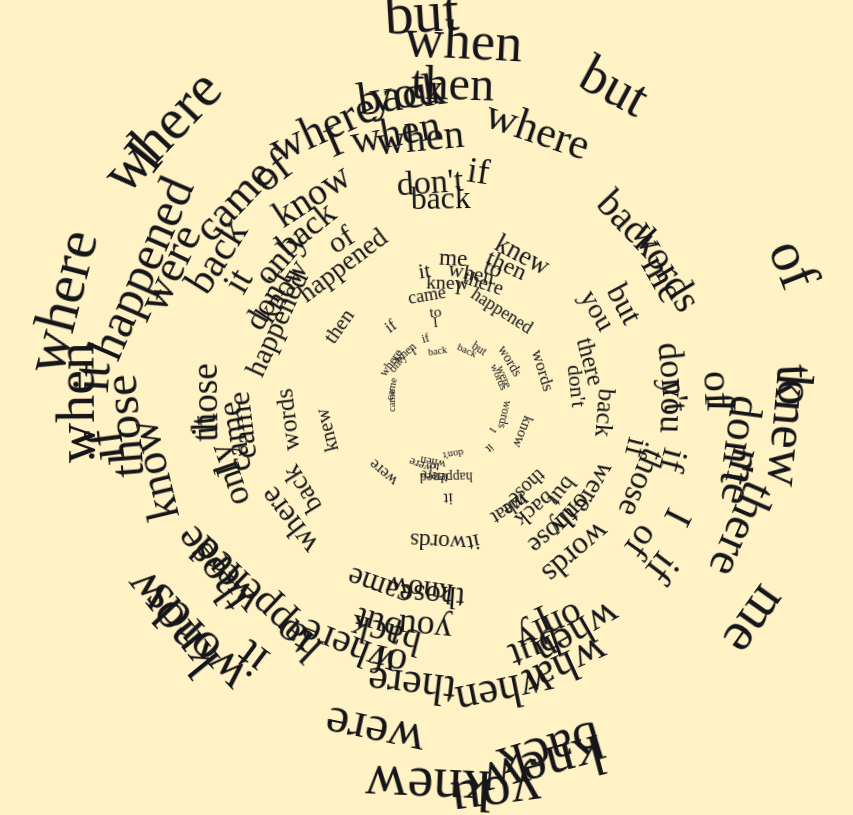
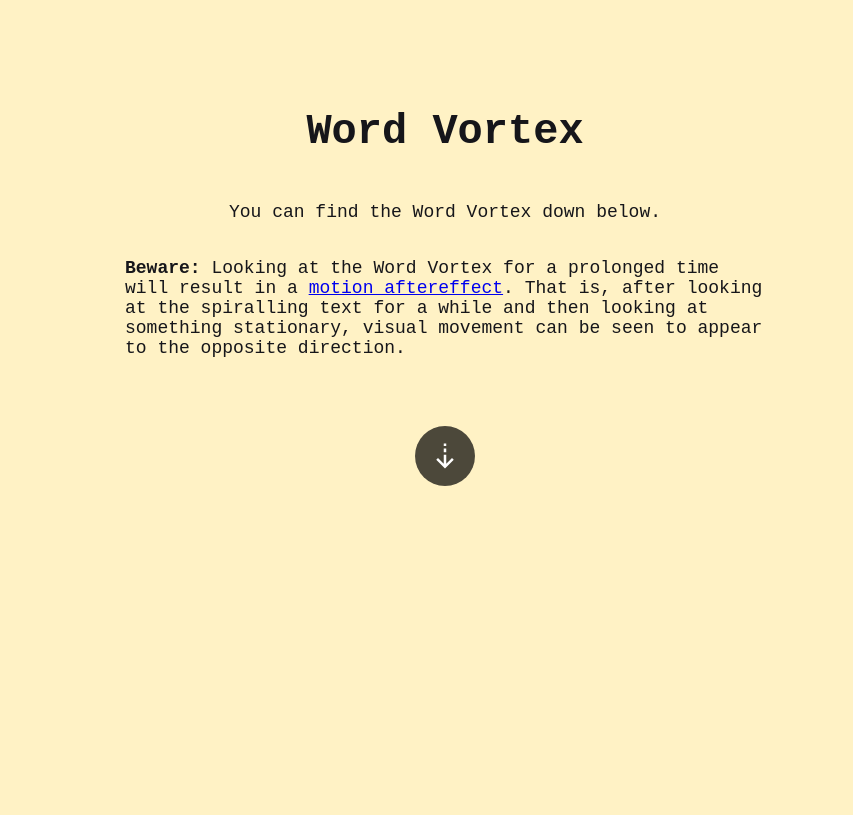
Before and after one commit to zopinos/demo-dump, a React (Vite) app in the folder front-end/: page /word-vortex in a window 1280 px wide. Shown: the top 815 px of the page, without its empty margins (195-1048 px from the left). Built offline with nearby package versions, Linux system fonts and the light colour scheme.

Commit message:
Add demo info from READMEs and update Word Vortex

```diff
--- a/front-end/package.json
+++ b/front-end/package.json
@@ -12,6 +12,7 @@
   "dependencies": {
     "react": "^18.3.1",
     "react-dom": "^18.3.1",
+    "react-markdown": "^10.1.0",
     "react-router-dom": "^6.26.1",
     "styled-components": "^6.1.12"
   },
--- a/front-end/src/components/DemoList.tsx
+++ b/front-end/src/components/DemoList.tsx
@@ -2,7 +2,8 @@
 import styled from "styled-components";
 import { useEffect, useRef, useState } from "react";
 import MenuIcon from "./icons/MenuIcon";
-import demoInfo, { DemoSection } from "../demoInfo";
+import demoInfo from "../demoInfo";
+import ReactMarkdown from "react-markdown";
 
 const Base = styled.div`
   display: flex;
@@ -112,7 +113,7 @@
   const [isOpen, setIsOpen] = useState<boolean>(false);
   const [height, setHeight] = useState("0px");
 
-  const getInfoForRoute = (route: string): DemoSection => {
+  const getInfoForRoute = (route: string): string => {
     switch (route) {
       case "/":
         return demoInfo.home;
@@ -173,8 +174,8 @@
             <MenuContainer $flex={"1"}>
               <LinkList>
                 <DemoLink to="/">[0] Home</DemoLink>
-                <DemoLink to="/photo-dump">[1] Photo Dump</DemoLink>
-                <DemoLink to="/word-vortex">[2] Word Vortex</DemoLink>
+                <DemoLink to="/word-vortex">[1] Word Vortex</DemoLink>
+                <DemoLink to="/photo-dump">[2] Photo Dump</DemoLink>
                 <DemoLink to="/">[3] Isoi juttui tulos</DemoLink>
                 <DemoLink to="/">Isoi juttui tulos</DemoLink>
                 <DemoLink to="/">Isoi juttui tulos</DemoLink>
@@ -182,8 +183,7 @@
             </MenuContainer>
             <MenuContainer $flex={"2"}>
               <InfoBox>
-                <h1>{getInfoForRoute(location.pathname).title}</h1>
-                <p>{getInfoForRoute(location.pathname).description}</p>
+                <ReactMarkdown>{getInfoForRoute(location.pathname)}</ReactMarkdown>
               </InfoBox>
             </MenuContainer>
           </MenuWindow>
--- a/front-end/src/components/demos/word-vortex/WordVortex.tsx
+++ b/front-end/src/components/demos/word-vortex/WordVortex.tsx
@@ -1,12 +1,33 @@
 import styled, { createGlobalStyle, keyframes, ThemeProvider } from "styled-components";
+import { useRef } from "react";
 import theme from "../../../theme";
 import { words } from "../../../constants";
+import { CircleButton, H1, P } from "../../StyledElements";
+import DownArrowCoolIcon from "../../icons/DownArrowCoolIcon";
 
 const GlobalStyle = createGlobalStyle`
   html,
   body {
     background-color: #fff2c5;
   }
+`;
+
+const Page = styled.div`
+  display: flex;
+  align-items: center;
+  flex-direction: column;
+  margin: 0;
+  padding: 0;
+`;
+
+const Content = styled.div`
+  display: flex;
+  align-items: center;
+  flex-direction: column;
+  width: 50%;
+  margin-top: 80px;
+  overflow-y: scroll;
+  height: 1700px;
 `;
 
 const circle = (radius: number) => keyframes`
@@ -28,9 +49,9 @@
 `;
 
 const Container = styled.div`
-  position: fixed;
-  top: 50%;
-  left: 50%;
+  position: absolute;
+  top: 1300px;
+  right: 50%;
   transform: translate(-50%, -50%);
   width: 1px;
   height: 1px;
@@ -60,7 +81,9 @@
 }
 
 const Text = styled.p<TextProps>`
-  font-size: ${(props) => ((props.$radius - 50) * (60 - 10)) / (400 - 50) + 10}px;
+  font-size: ${(props) =>
+    ((props.$radius - minDistance) * (maxFontSize - minFontSize)) / (maxDistance - minDistance) + minFontSize}px;
+  color: ${(props) => `hsl(0 0 ${100.0 * (0.7 - props.$radius / maxDistance)})`};
   position: absolute;
   animation: ${(props) => circle(props.$radius)} ${(props) => props.$duration}s linear infinite;
 `;
@@ -99,15 +122,43 @@
     Math.floor(Math.random() * words.length)
   ]);
 
-const vortexNumbers = getRandomizedVortexNumbers(150, 50, 400, 2, 3);
+const maxFontSize = 50;
+const minFontSize = 10;
+const length = 120;
+const minDistance = 50;
+const maxDistance = 300;
+const minDuration = 2;
+const maxDuration = 3;
+const vortexNumbers = getRandomizedVortexNumbers(length, minDistance, maxDistance, minDuration, maxDuration);
 
 const WordVortex = () => {
-  document.body.style.backgroundColor = "#fff2c5;";
+  const containerRef = useRef<HTMLDivElement>(null);
+
+  const handleScrollClick = () => {
+    if (containerRef.current) {
+      containerRef.current.scrollIntoView({ behavior: "smooth", block: "center", inline: "center" });
+    }
+  };
 
   return (
     <ThemeProvider theme={theme}>
       <GlobalStyle />
-      <Container>
+      <Page>
+        <Content>
+          <H1>Word Vortex</H1>
+          <P>You can find the Word Vortex down below.</P>
+          <P>
+            <b>Beware:</b> Looking at the Word Vortex for a prolonged time will result in a{" "}
+            <a href="https://en.wikipedia.org/wiki/Motion_aftereffect" target="_blank">
+              motion aftereffect
+            </a>
+            . That is, after looking at the spiralling text for a while and then looking at something stationary, visual
+            movement can be seen to appear to the opposite direction.
+          </P>
+          <CircleButton onClick={handleScrollClick} style={{ marginTop: "50px" }}>
+            <DownArrowCoolIcon />
+          </CircleButton>
+          <Container ref={containerRef}>
             {vortexNumbers.map((element, index) => {
               return (
                 <TextContainer key={index} $radius={element[0]}>
@@ -118,6 +169,8 @@
               );
             })}
           </Container>
+        </Content>
+      </Page>
     </ThemeProvider>
   );
 };
--- /dev/null
+++ b/front-end/src/components/icons/DownArrowCoolIcon.tsx
@@ -0,0 +1,7 @@
+const DownArrowCoolIcon = () => (
+  <svg xmlns="http://www.w3.org/2000/svg" height="30px" width="30px" viewBox="0 -960 960 960" fill="#ffffff">
+    <path d="M480-80 200-360l56-57 184 184v-287h80v287l184-183 56 56L480-80Zm-40-520v-120h80v120h-80Zm0-200v-80h80v80h-80Z" />
+  </svg>
+);
+
+export default DownArrowCoolIcon;
--- a/front-end/src/demoInfo.ts
+++ b/front-end/src/demoInfo.ts
@@ -1,21 +1,14 @@
-export interface DemoSection {
-  title: string;
-  description: string;
-}
+// @ts-ignore: imported raw markdown without type declarations
+import homeReadme from "./components/demos/home/README.md?raw";
+// @ts-ignore: imported raw markdown without type declarations
+import wordVortexReadme from "./components/demos/word-vortex/README.md?raw";
+// @ts-ignore: imported raw markdown without type declarations
+import photoDumpReadme from "./components/demos/photo-dump/README.md?raw";
 
-const demoInfo: Record<string, DemoSection> = {
-  home: {
-    title: "demo-dump",
-    description: "Content. Another line."
-  },
-  wordVortex: {
-    title: "Word Vortex",
-    description: "This is word vortex."
-  },
-  photoDump: {
-    title: "Photo Dump",
-    description: "This is photo dump."
-  }
+const demoInfo: Record<string, string> = {
+  home: homeReadme,
+  wordVortex: wordVortexReadme,
+  photoDump: photoDumpReadme
 };
 
 export default demoInfo;
```
Also changed, not shown: front-end/src/components/demos/home/README.md, front-end/src/components/demos/photo-dump/README.md, front-end/src/components/demos/word-vortex/README.md (added), 1 other file (tests, documents, lock files or other folders). Lines whose indentation alone changed are shown as unchanged.
